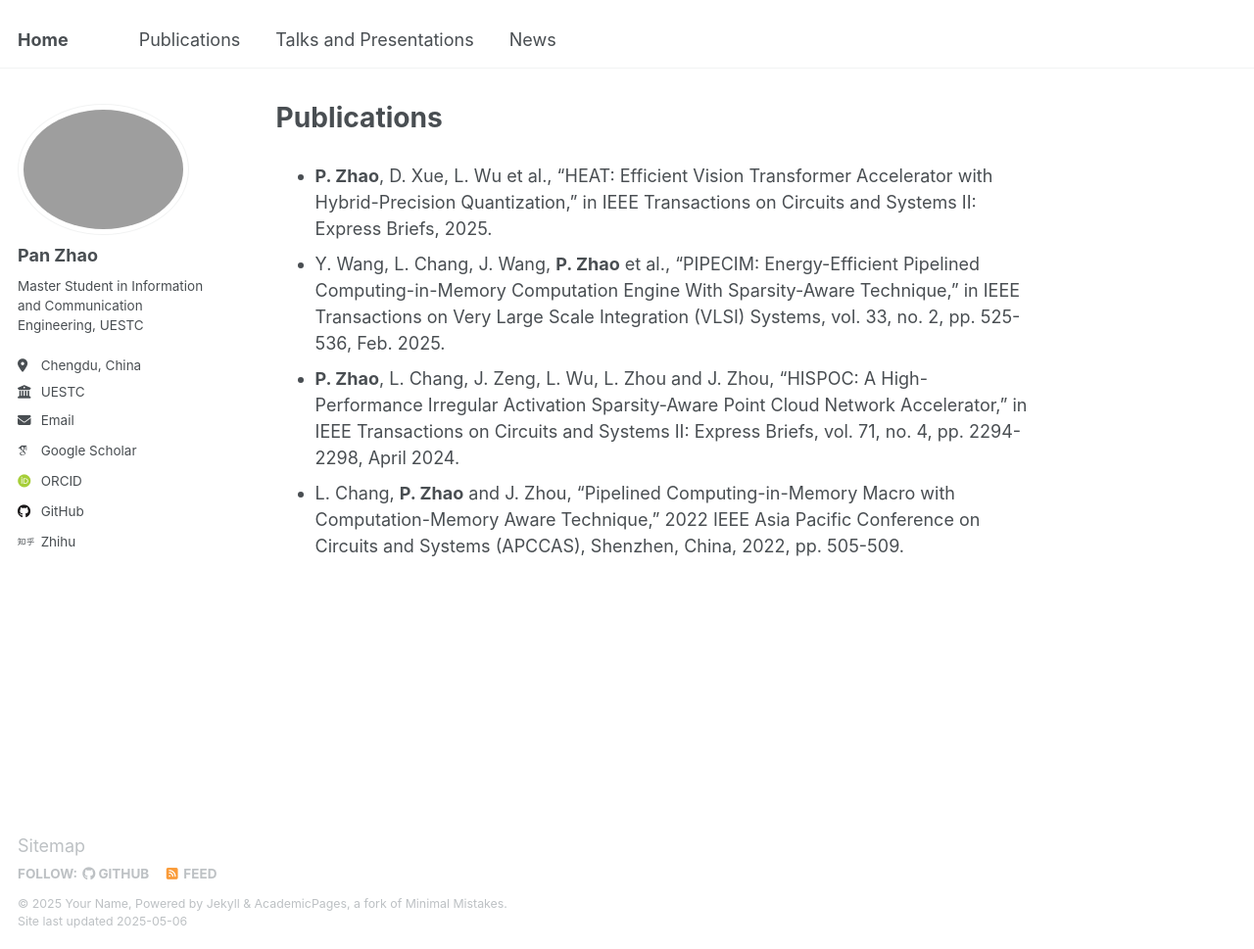
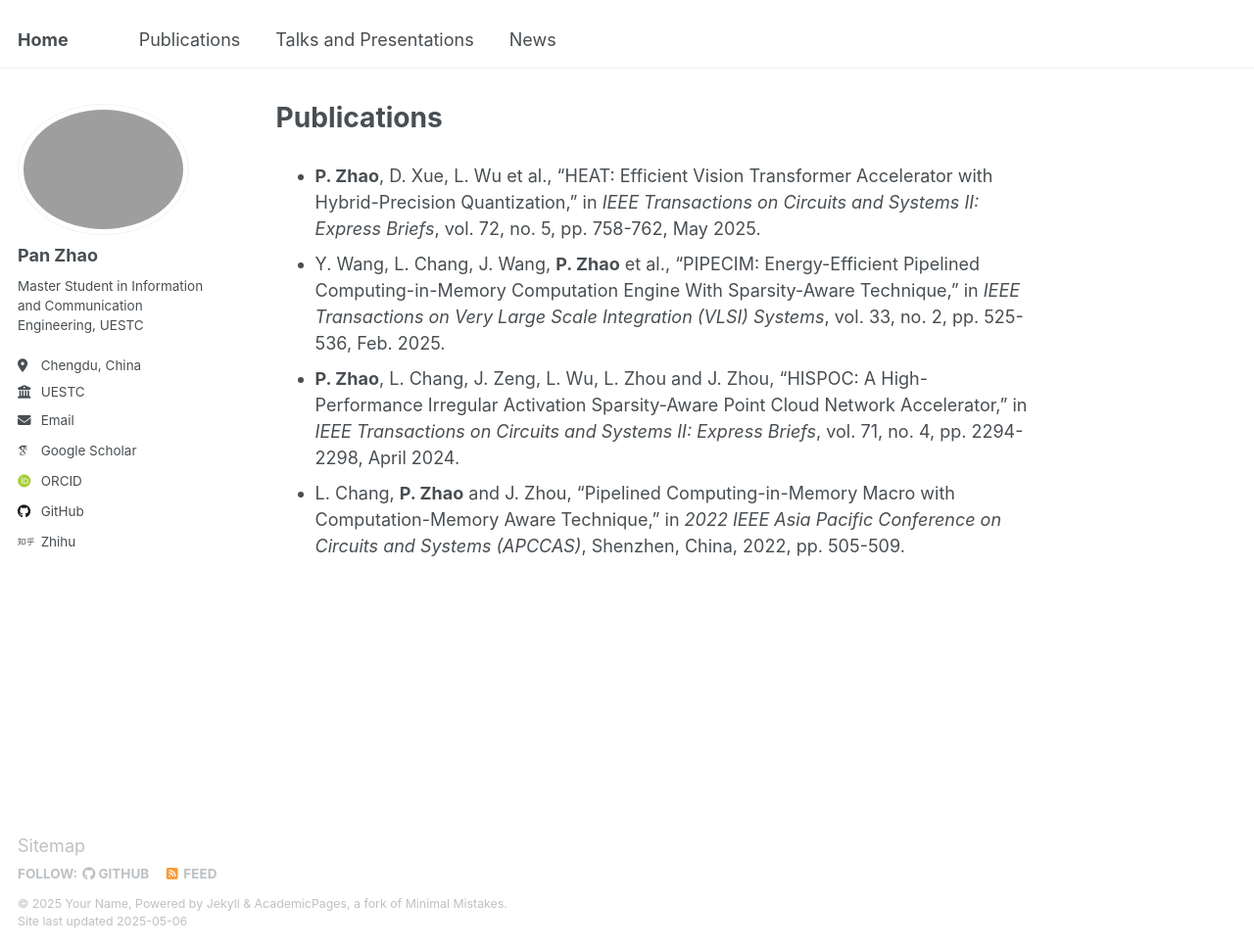
Before and after one commit to panzhao08/panzhao08.github.io, a Jekyll site: the page built from _pages/publications.md, in a window 1280 px wide and 969 px high. Shown: the whole window at 98% size. Built offline with Jekyll 4.4.1, drawn with Linux system fonts in a browser that asks for light colours; some web fonts are replaced.

Commit message:
Update publications.md

```diff
--- a/_pages/publications.md
+++ b/_pages/publications.md
@@ -5,7 +5,7 @@ permalink: /publications/
 author_profile: true
 ---
 
-* **P. Zhao**, D. Xue, L. Wu et al., "HEAT: Efficient Vision Transformer Accelerator with Hybrid-Precision Quantization," in IEEE Transactions on Circuits and Systems II: Express Briefs, 2025.
-* Y. Wang, L. Chang, J. Wang, **P. Zhao** et al., "PIPECIM: Energy-Efficient Pipelined Computing-in-Memory Computation Engine With Sparsity-Aware Technique," in IEEE Transactions on Very Large Scale Integration (VLSI) Systems, vol. 33, no. 2, pp. 525-536, Feb. 2025.
-* **P. Zhao**, L. Chang, J. Zeng, L. Wu, L. Zhou and J. Zhou, "HISPOC: A High-Performance Irregular Activation Sparsity-Aware Point Cloud Network Accelerator," in IEEE Transactions on Circuits and Systems II: Express Briefs, vol. 71, no. 4, pp. 2294-2298, April 2024.
-* L. Chang, **P. Zhao** and J. Zhou, "Pipelined Computing-in-Memory Macro with Computation-Memory Aware Technique," 2022 IEEE Asia Pacific Conference on Circuits and Systems (APCCAS), Shenzhen, China, 2022, pp. 505-509.
+* **P. Zhao**, D. Xue, L. Wu et al., "HEAT: Efficient Vision Transformer Accelerator with Hybrid-Precision Quantization," in *IEEE Transactions on Circuits and Systems II: Express Briefs*, vol. 72, no. 5, pp. 758-762, May 2025.
+* Y. Wang, L. Chang, J. Wang, **P. Zhao** et al., "PIPECIM: Energy-Efficient Pipelined Computing-in-Memory Computation Engine With Sparsity-Aware Technique," in *IEEE Transactions on Very Large Scale Integration (VLSI) Systems*, vol. 33, no. 2, pp. 525-536, Feb. 2025.
+* **P. Zhao**, L. Chang, J. Zeng, L. Wu, L. Zhou and J. Zhou, "HISPOC: A High-Performance Irregular Activation Sparsity-Aware Point Cloud Network Accelerator," in *IEEE Transactions on Circuits and Systems II: Express Briefs*, vol. 71, no. 4, pp. 2294-2298, April 2024.
+* L. Chang, **P. Zhao** and J. Zhou, "Pipelined Computing-in-Memory Macro with Computation-Memory Aware Technique," in *2022 IEEE Asia Pacific Conference on Circuits and Systems (APCCAS)*, Shenzhen, China, 2022, pp. 505-509.
```
